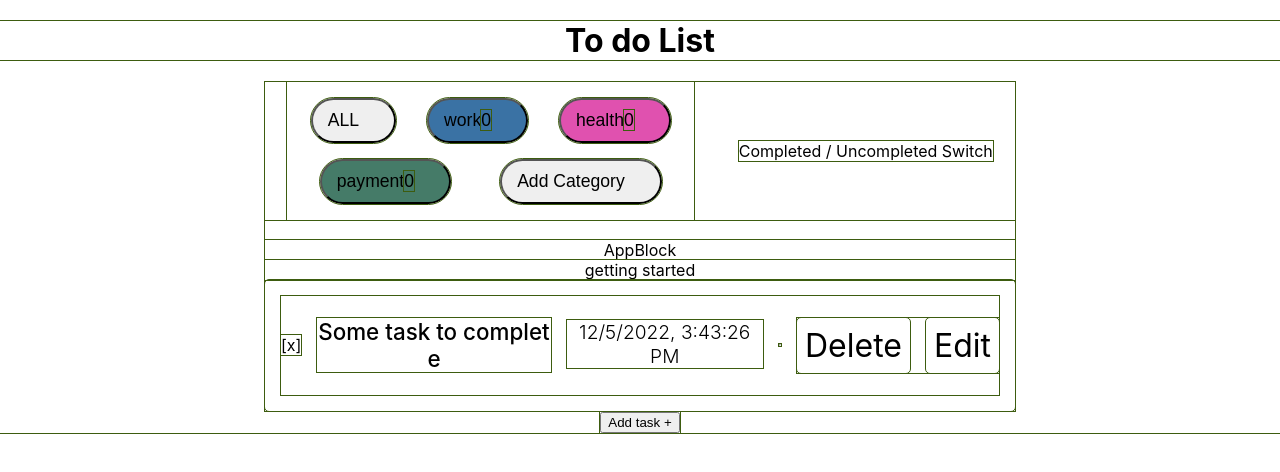
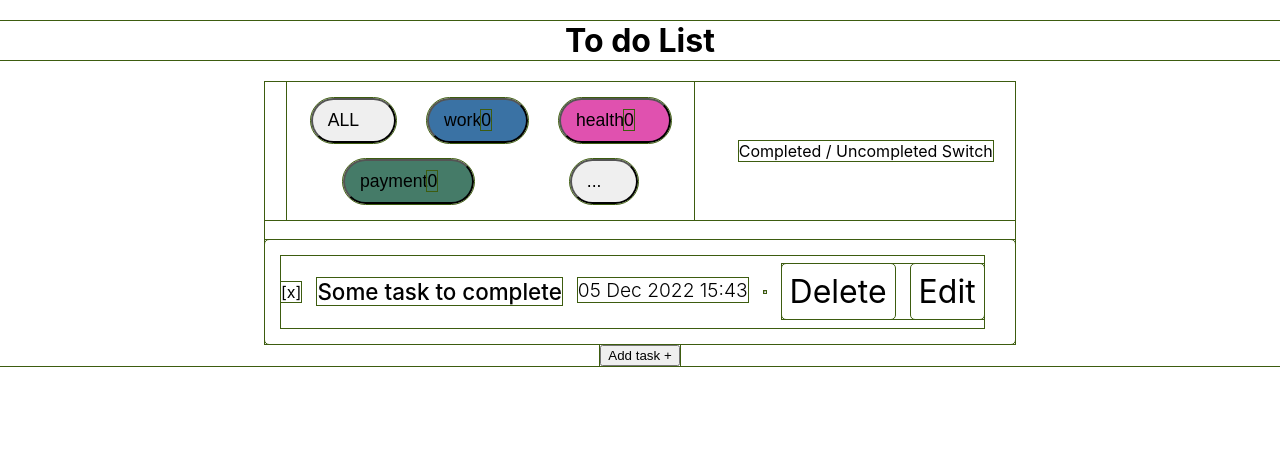
Before and after one commit to neo-the-coder/to-do-app, a React (Create React App) app in the folder to-do-app/: page / in a window 1280 px wide. Shown: the top 472 px of the page. Built offline with nearby package versions, Linux system fonts and the light colour scheme.

Commit message:
Fix todoSlices reducer, Add basic validation to onSubmit

```diff
--- a/to-do-app/src/components/AppBlock.js
+++ b/to-do-app/src/components/AppBlock.js
@@ -5,10 +5,9 @@ import TodoItem from './TodoItem';
 
 function AppBlock({taskWindowOpen, setTaskWindowOpen}) {
     const todoList = useSelector(state => state.todo.todoList);
-
-  return (
-    <div>AppBlock
-        <div>getting started</div>
+    //console.log('current todoList -->', todoList)
+    return (
+    <div>
         {todoList.map(todo => <TodoItem key={todo.id} todo={todo} taskWindowOpen={taskWindowOpen} setTaskWindowOpen={setTaskWindowOpen}/>)}
     </div>
   )
--- a/to-do-app/src/components/Categories.js
+++ b/to-do-app/src/components/Categories.js
@@ -1,16 +1,19 @@
 import React from 'react'
-import { useSelector } from 'react-redux'
+import { useDispatch, useSelector } from 'react-redux'
 
 function Categories() {
     const categories = useSelector(state => state.category.categoriesList);
+    const dispatch = useDispatch();
+
+    //addCategory, editCategory, deleteCategory. open window to do task
 
   return (
     <>
         <button>ALL</button>
         {categories.map(category => (
-            <button style={{backgroundColor: category.color}}>{category.name}<span>{category.count}</span></button>
+            <button style={{backgroundColor: category.color}} key={category.id}>{category.name}<span>{category.count}</span></button>
         ))}
-        <button>Add Category</button>
+        <button>...</button>
     </>
   )
 }
--- a/to-do-app/src/components/TaskWindow.js
+++ b/to-do-app/src/components/TaskWindow.js
@@ -1,5 +1,5 @@
 import React, { useState } from 'react'
-//import { v4 as uuid } from 'uuid';
+import { v4 as uuid } from 'uuid';
 //import { MdOutlineClose } from 'react-icons/md';
 //import { useDispatch } from 'react-redux';
 //import toast from 'react-hot-toast';
@@ -7,43 +7,27 @@ import React, { useState } from 'react'
 import styles from '../styles/TaskWindow.module.scss';
 import {format, addMinutes } from 'date-fns';
 import { useDispatch, useSelector } from 'react-redux';
-import { addTodo } from '../slices/todoSlice';
+import { addTodo, updateTodo } from '../slices/todoSlice';
 
-function TaskWindow({ type, taskWindowOpen, setTaskWindowOpen }) {
+function TaskWindow({ type, todo, taskWindowOpen, setTaskWindowOpen }) {
     const categoryList = useSelector(state => state.category.categoriesList);
     const dispatch = useDispatch();
 
-    const dueIn30minutes = () => {
-        const timeZoneOffset = new Date().getTimezoneOffset() * 60000; //offset in ms
-        const offsetAdded = new Date(Date.now() - timeZoneOffset);
-        return addMinutes(offsetAdded, 30).toISOString().slice(0, -5);
-    }
+    // DateTime state helper functions
+    const dtTZFixed = () => {
+      const timeZoneOffset = new Date().getTimezoneOffset() * 60000; //offset in ms
+      return new Date(Date.now() - timeZoneOffset);
+    };
+    const dtToSlicedISO = (time) => time.toISOString().slice(0, 16);
+
+    // DateTime state values
+    const dtMin = dtToSlicedISO(dtTZFixed());
+    const initDueTime = dtToSlicedISO(addMinutes(dtTZFixed(), 30));
 
     const [task, setTask] = useState('');
-    const [due, setDue] = useState(dueIn30minutes);
+    const [due, setDue] = useState(initDueTime);
     const [category, setCategory] = useState('work');
     //const [status, setStatus] = useState('ongoing');
-
-    // const myTime = new Date();
-    // const mdate = format(myTime, 'yyyy-MM-dd');
-    // const mtime = format(myTime, 'HH:mm-ss');
-    // const yeni = mdate + 'T' + mtime;
-    // const z = new Date();
-    // const p = z.toISOString();
-    // const o = addMinutes(z, 30);
-    // const r = o.toISOString();
-    // console.log('sasasas',z,p, o,r);
-
-    // console.log(new Date(), due)
-
-    // const tzoffset = (new Date()).getTimezoneOffset() * 60000; //offset in milliseconds
-    // const localISOTime = (new Date(Date.now() - tzoffset)).toISOString().slice(0, -1);
-    // console.log(localISOTime)
-    // console.log(localISOTime)  // => '2015-01-26T06:40:36.181'
-
-
-    //const yeni = addMinutes(new Date(), 30).toISOString().slice(0, -5);
-     //console.log(yeni)
 
     //2018-06-12T19:30
 
@@ -66,15 +50,25 @@ function TaskWindow({ type, taskWindowOpen, setTaskWindowOpen }) {
 
     const handleSubmit = (e) => {
       e.preventDefault();
-      var data = document.getElementById("time");
-      console.log(data.value, '---------', data.value.length);
-      dispatch(addTodo({
-        id: 5,
-        category,
-        task,
-        due,
-        status: 'ongoing'
-      }))
+
+      if (type === 'add') {
+        const newTask = {
+          id: uuid(),
+          category,
+          task,
+          due,
+          status: 'ongoing'
+        }
+        dispatch(addTodo(newTask));
+      } else {
+        const updatedTask = {
+          ...todo,
+          category,
+          task,
+          due
+        }
+        dispatch(updateTodo(updatedTask));
+      }
     //   if (title === '') {
     //     toast.error('Please enter a title.');
     //     return;
@@ -134,13 +128,17 @@ function TaskWindow({ type, taskWindowOpen, setTaskWindowOpen }) {
                   autoFocus
                   value={task}
                   onChange={(e) => setTask(e.target.value)}
-                  //   value={title}
-                  //   onChange={(e) => setTitle(e.target.value)}
                 />
               </label>
               <label htmlFor="category">
                 Due date & time
-                <input type="datetime-local" id="time" defaultValue={due} />
+                <input
+                  type="datetime-local"
+                  id="time"
+                  min={dtMin}
+                  defaultValue={due}
+                  onChange={(e) => setDue(e.target.value)}
+                />
               </label>
               <label htmlFor="category">
                 Category
@@ -151,7 +149,9 @@ function TaskWindow({ type, taskWindowOpen, setTaskWindowOpen }) {
                   onChange={(e) => setCategory(e.target.value)}
                 >
                   {categoryList.map((category) => (
-                    <option value={category.name}>{category.name}</option>
+                    <option key={category.id} value={category.name}>
+                      {category.name}
+                    </option>
                   ))}
                 </select>
               </label>
@@ -160,8 +160,6 @@ function TaskWindow({ type, taskWindowOpen, setTaskWindowOpen }) {
                   {type === "add" ? "Add" : "Update"} Task
                 </button>
                 <button
-                  //type="button"
-                  //variant="secondary"
                   onClick={closeWindow}
                   onKeyDown={closeWindow}
                 >
--- a/to-do-app/src/components/TodoItem.js
+++ b/to-do-app/src/components/TodoItem.js
@@ -1,3 +1,4 @@
+import { format } from 'date-fns';
 import React, { useState } from 'react'
 import styles from '../styles/TodoItem.module.scss';
 import TaskWindow from './TaskWindow';
@@ -12,7 +13,7 @@ function TodoItem( {todo, taskWindowOpen, setTaskWindowOpen} ) {
           <div className={styles.checkbox}>[x]</div>
           <p className={styles.task}>{todo.task}</p>
           <div className={styles.time}>
-            {todo.due}
+            {format(new Date(todo.due), 'dd LLL yyyy HH:mm')}
             {/* <p className={styles.time}>
               {format(new Date(todo.time), 'dd/MM/yyyy, HH:mm')}
             </p> */}
--- a/to-do-app/src/slices/categorySlice.js
+++ b/to-do-app/src/slices/categorySlice.js
@@ -6,16 +6,19 @@ const getRandomColor = () => "#" + Math.floor(Math.random()*16777215).toString(1
 const initValue = {
   categoriesList: [
     {
+      id: 1,
       name: "work",
       color: getRandomColor(),
       count: 0,
     },
     {
+      id: 2,
       name: "health",
       color: getRandomColor(),
       count: 0,
     },
     {
+      id: 3,
       name: "payment",
       color: getRandomColor(),
       count: 0,
@@ -28,13 +31,21 @@ const categorySlice = createSlice({
     initialState: initValue,
     reducers: {
         addCategory: (state, action) => {
-            return [
-                ...state,
+            return {
+              ...state,
+              categoriesList: [
+                ...state.categoriesList,
                 action.payload,
-            ];
+              ],
+            };
         },
         addCount: (state, action) => {
-            return state.categoriesList.map((category) => category.name === action.payload.name ? {...state, count: category.count + 1} : category);
+          return {
+            ...state,
+            categoriesList: state.categoriesList.map((category) => {
+              return category.name === action.payload.name ? {...category, count: category.count + 1} : category
+            })
+          };
         },
         // updateTodo: (state, action) => {
         //     return state.todoList.map(todo => {
--- a/to-do-app/src/slices/todoSlice.js
+++ b/to-do-app/src/slices/todoSlice.js
@@ -11,25 +11,34 @@ const initValue = {
 }
 
 const todoSlice = createSlice({
-    name: 'todo',
+  name: "todo",
   initialState: initValue,
   reducers: {
     addTodo: (state, action) => {
-            return [
+      return {
         ...state,
-                action.payload,
-            ];
+        todoList: [...state.todoList, action.payload],
+      };
     },
     deleteTodo: (state, action) => {
-            return state.todoList.filter((todo) => todo.id !== action.payload.id);
+      return {
+        ...state,
+        todoList: state.todoList.filter(
+          (todo) => todo.id !== action.payload.id
+        ),
+      };
     },
     updateTodo: (state, action) => {
-            return state.todoList.map(todo => {
+        console.log('Payload:', action.payload)
+      return {
+        ...state,
+        todoList: state.todoList.map((todo) => {
           return todo.id === action.payload.id ? action.payload : todo;
-            })
-        }
-    }
-})
+        }),
+      };
+    },
+  },
+});
 
 export const { addTodo, deleteTodo, updateTodo } = todoSlice.actions;
 export default todoSlice.reducer;
```
Lines whose indentation alone changed are shown as unchanged.
